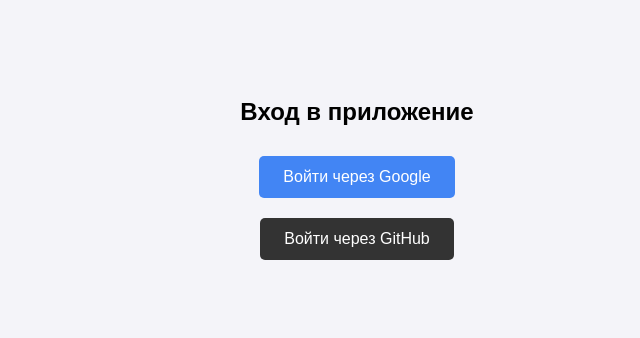
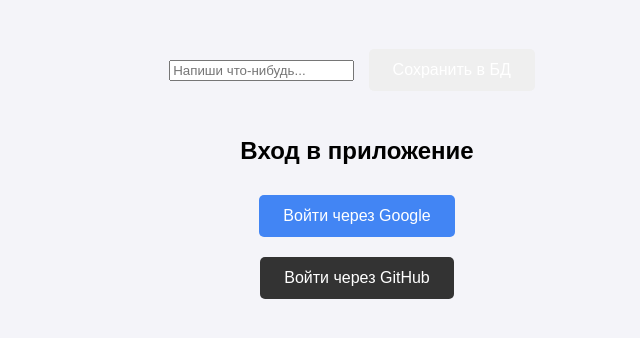
Before and after one commit to ogbbae/ogbbae.github.io, a plain HTML site: page index.html in a window 1280 px wide. Shown: the part 216-554 px from the top of the page, without its empty margins (283-923 px from the left). Drawn offline with Linux system fonts and the light colour scheme.

Commit message:
Update index.html

```diff
--- a/index.html
+++ b/index.html
@@ -15,7 +15,7 @@
   </style>
 </head>
 <body>
- <div id="db-section" style="display: none;">
+ <div id="db-section" >
     <input type="text" id="db-input" placeholder="Напиши что-нибудь...">
     <button id="db-write-btn">Сохранить в БД</button>
     <p id="db-display" style="color: white; font-weight: bold; margin-top: 15px; text-shadow: 1px 1px 5px rgba(0,0,0,0.3);"></p>
```
